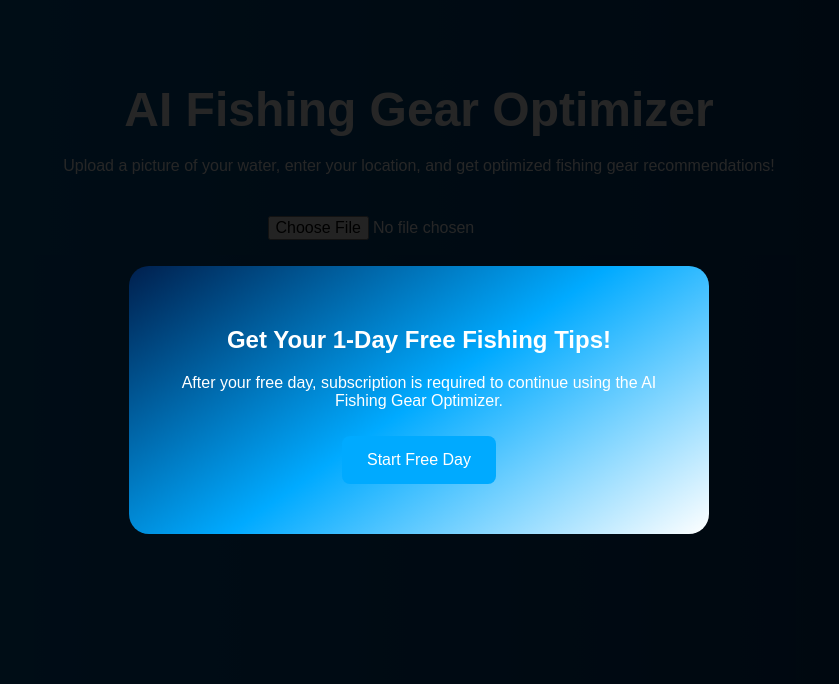
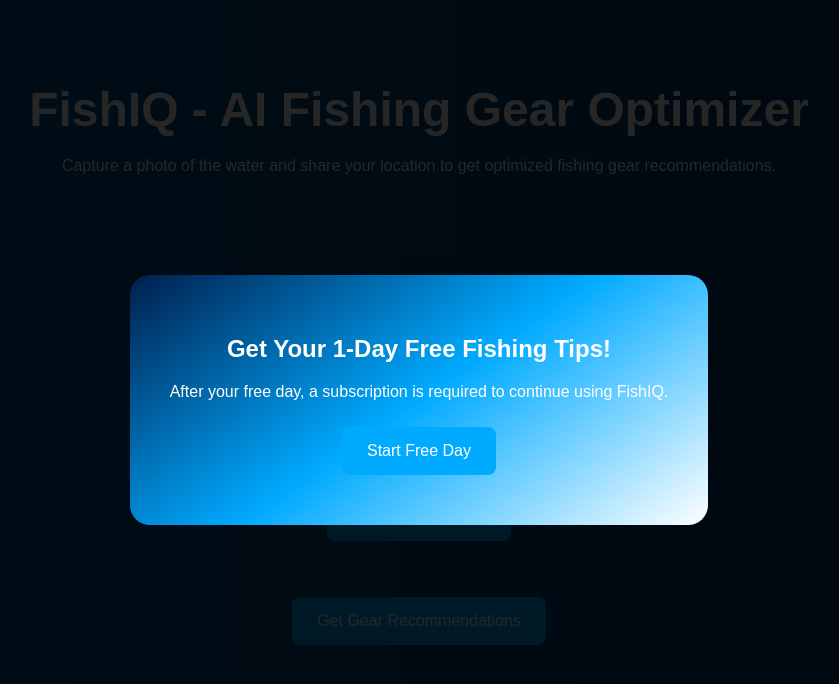
Before and after one commit to eliavsabbah-ship-it/ProCatch-AI, a plain HTML site: page index.html in a window 1280 px wide. Shown: the whole page, without its empty margins (221-1060 px from the left). Drawn offline with Linux system fonts and the light colour scheme.

Commit message:
Update index.html

```diff
--- a/index.html
+++ b/index.html
@@ -3,7 +3,7 @@
 <head>
     <meta charset="UTF-8">
     <meta name="viewport" content="width=device-width, initial-scale=1.0">
-    <title>AI Fishing Gear Optimizer</title>
+    <title>FishIQ - AI Fishing Gear Optimizer</title>
     <link rel="stylesheet" href="style.css">
 </head>
 <body>
@@ -12,20 +12,30 @@
 <div id="subscription-popup">
     <div class="popup-content">
         <h2>Get Your 1-Day Free Fishing Tips!</h2>
-        <p>After your free day, subscription is required to continue using the AI Fishing Gear Optimizer.</p>
+        <p>After your free day, a subscription is required to continue using FishIQ.</p>
         <button id="free-day-btn">Start Free Day</button>
     </div>
 </div>
 
 <div class="container">
-    <h1>AI Fishing Gear Optimizer</h1>
-    <p>Upload a picture of your water, enter your location, and get optimized fishing gear recommendations!</p>
+    <h1>FishIQ - AI Fishing Gear Optimizer</h1>
+    <p>Capture a photo of the water and share your location to get optimized fishing gear recommendations.</p>
 
-    <form id="gear-form">
-        <input type="file" id="water-pic" accept="image/*" required><br>
-        <input type="text" id="location" placeholder="Enter your location" required><br>
-        <button type="submit">Get Gear Recommendations</button>
-    </form>
+    <!-- Camera Section -->
+    <div>
+        <video id="camera" autoplay playsinline style="border-radius:10px; width:100%; max-width:400px;"></video><br>
+        <button id="take-photo-btn">Take Photo</button>
+        <canvas id="photo-canvas" style="display:none;"></canvas>
+    </div>
+
+    <!-- Location Section -->
+    <div style="margin-top:20px;">
+        <button id="share-location-btn">Share My Location</button>
+        <p id="location-status" style="margin-top:10px;"></p>
+    </div>
+
+    <!-- Submit for AI Analysis -->
+    <button id="submit-btn" style="margin-top:30px;">Get Gear Recommendations</button>
 </div>
 
 <script src="script.js"></script>
```
